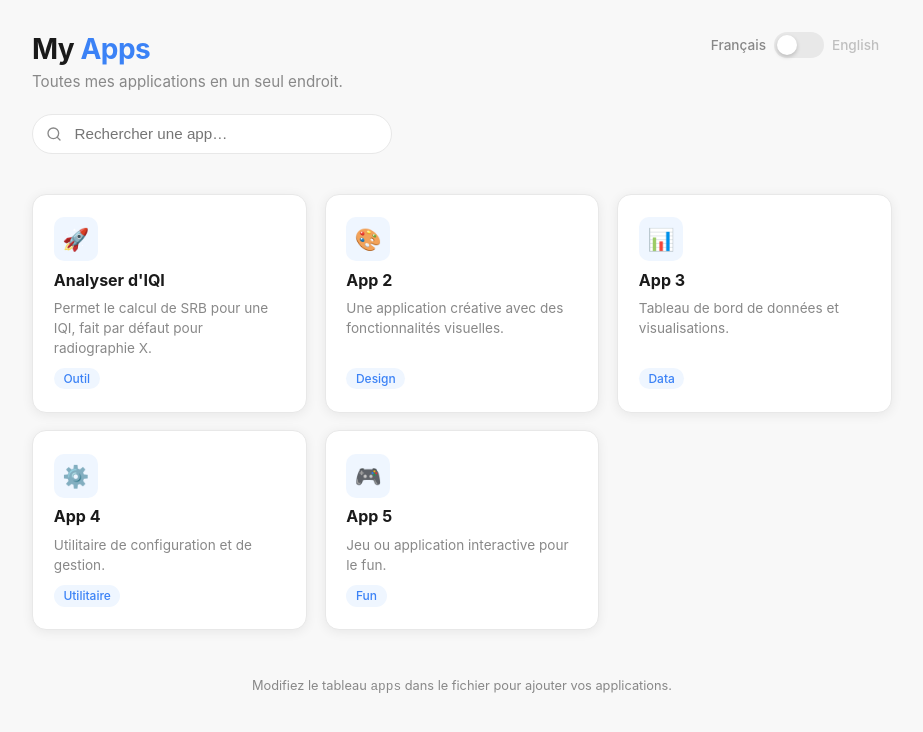
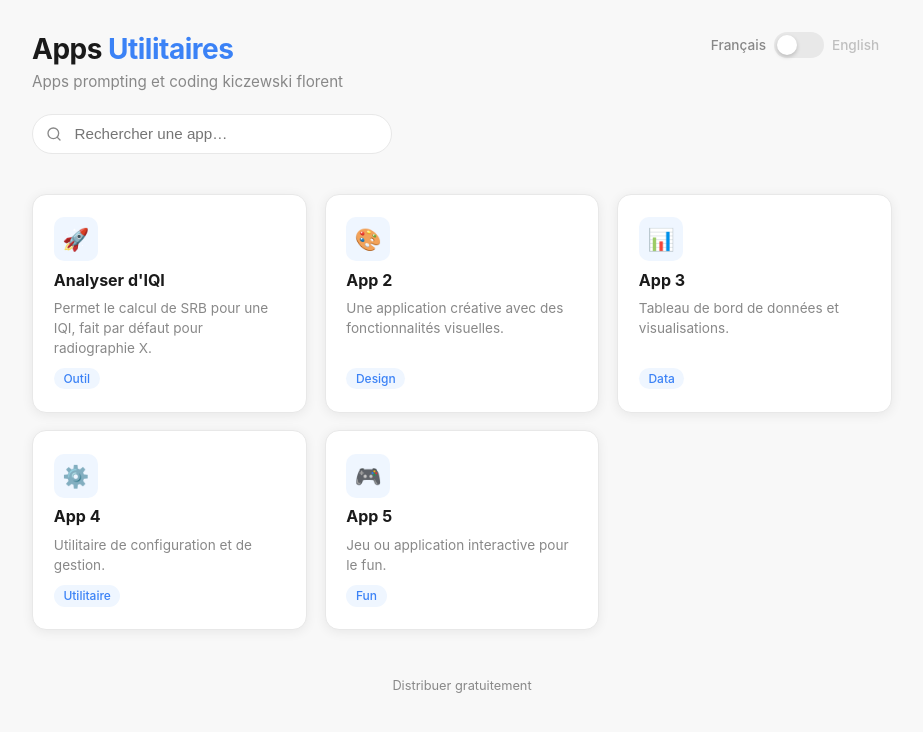
Before and after one commit to comandeur/Utils, a plain HTML site: page index.html in a window 1280 px wide. Shown: the whole page, without its empty margins (178-1101 px from the left). Drawn offline with Linux system fonts and the light colour scheme.

Commit message:
- changed footer and header

```diff
--- a/index.html
+++ b/index.html
@@ -250,18 +250,18 @@
 
   const i18n = {
     fr: {
-      siteTitle: "My <span>Apps</span>",
-      siteSub: "Toutes mes applications en un seul endroit.",
+      siteTitle: "Apps <span>Utilitaires</span>",
+      siteSub: "Apps prompting et coding kiczewski florent",
       searchPlaceholder: "Rechercher une app…",
       emptyMessage: "Aucune application trouvée.",
-      footer: "Modifiez le tableau <code>apps</code> dans le fichier pour ajouter vos applications."
+      footer: "Distribuer gratuitement"
     },
     en: {
-      siteTitle: "My <span>Apps</span>",
-      siteSub: "All my applications in one place.",
+      siteTitle: "Utils <span>Apps</span>",
+      siteSub: "Apps prompting and coding by kiczewski florent",
       searchPlaceholder: "Search for an app…",
       emptyMessage: "No application found.",
-      footer: "Edit the <code>apps</code> array in the file to add your applications."
+      footer: "Provided for free"
     }
   };
 
```
